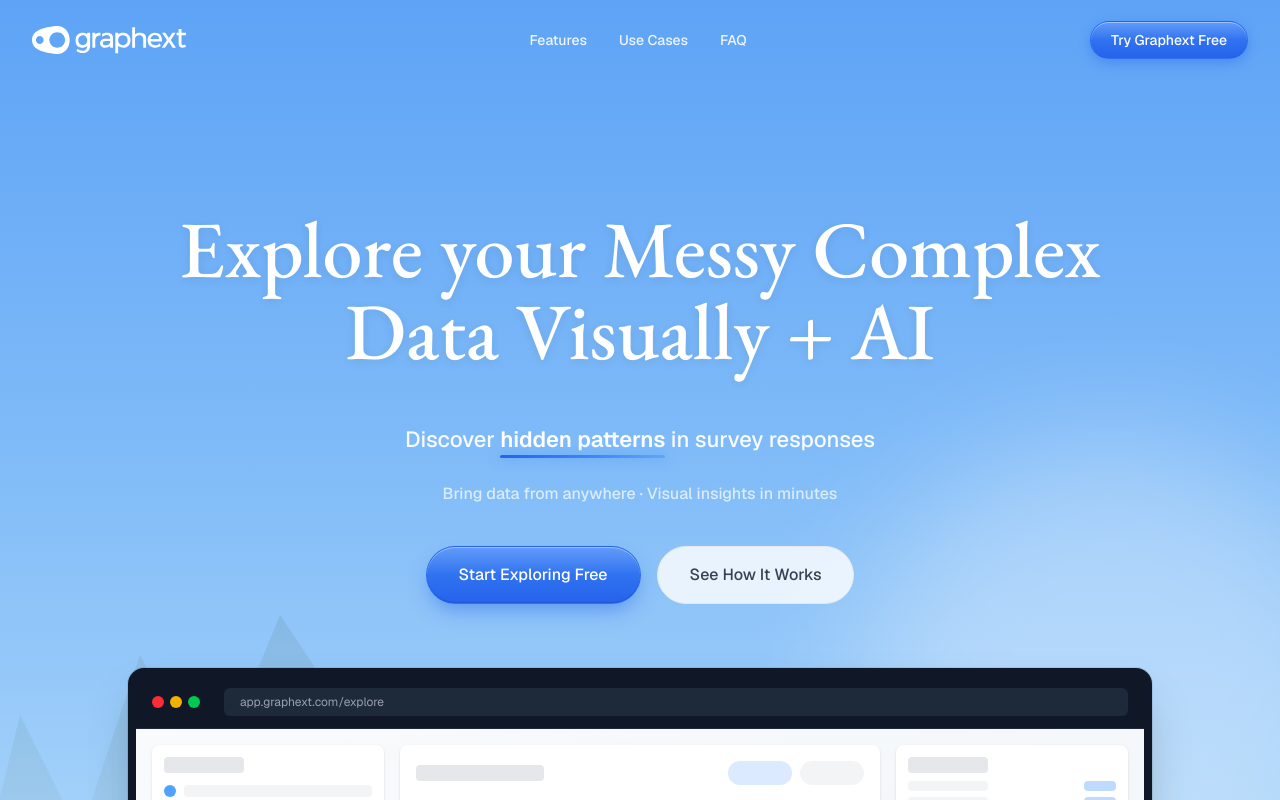
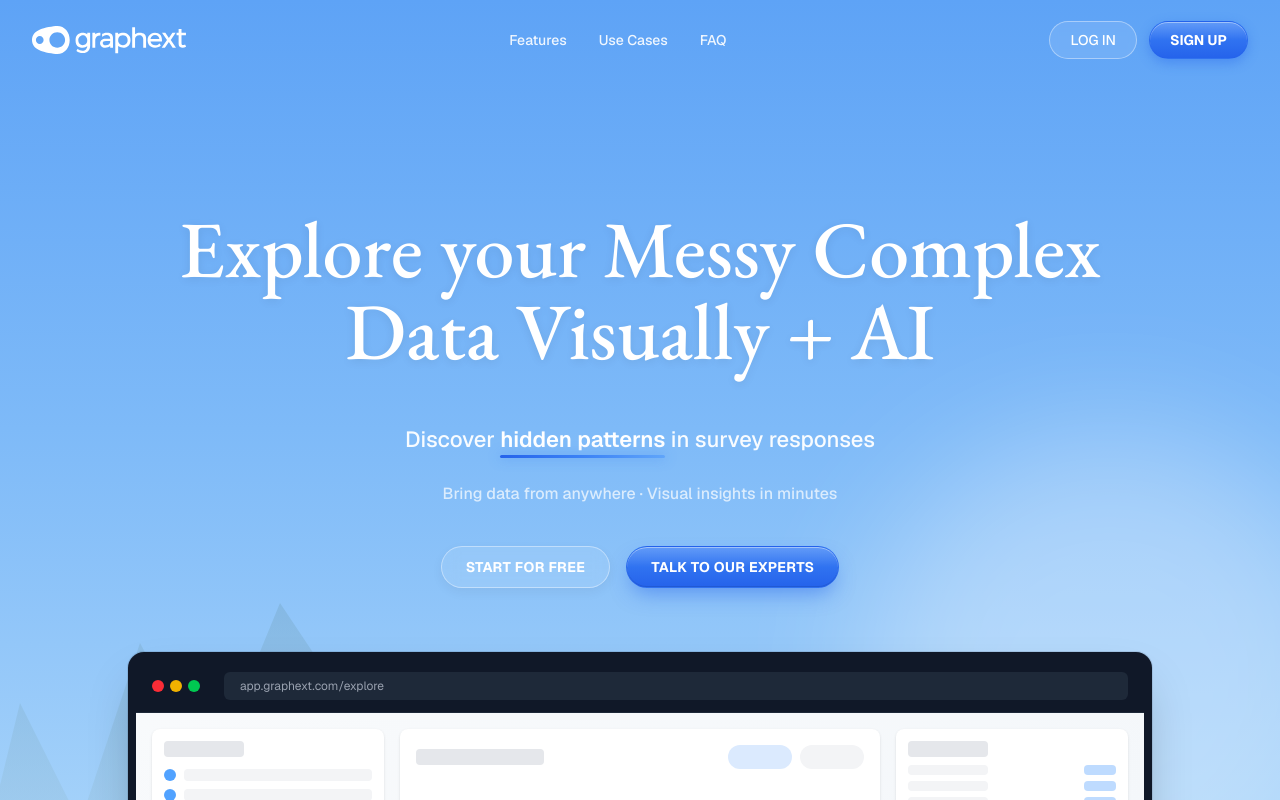
Before and after one commit to graphext/graphext-landing-data-exploration, a Next.js app: page / in a window 1280 px wide. Shown: the top 800 px of the page. Built offline with nearby package versions, Linux system fonts and the light colour scheme.

Commit message:
Update authentication links to accounts.graphext.com
- Updated LOG IN links to https://accounts.graphext.com/users/sign_in
- Updated SIGN UP and START FOR FREE links to https://accounts.graphext.com/users/sign_up

```diff
--- a/src/components/FinalCTA.tsx
+++ b/src/components/FinalCTA.tsx
@@ -12,7 +12,7 @@
         {/* CTA button - Glossy style like Cluely */}
         <div className="mt-10">
           <a
-            href="https://app.graphext.com/signup"
+            href="https://accounts.graphext.com/users/sign_up"
             className="group relative inline-flex items-center justify-center overflow-hidden rounded-full px-8 py-4 text-base font-medium text-white transition-all duration-300 hover:-translate-y-0.5 hover:shadow-2xl"
             style={{
               background: 'linear-gradient(180deg, #3b82f6 0%, #2563eb 100%)',
--- a/src/components/Header.tsx
+++ b/src/components/Header.tsx
@@ -66,11 +66,24 @@
             </a>
           </nav>
 
-          {/* CTA Button - Glossy style */}
-          <div className="hidden md:block">
+          {/* Desktop Auth Buttons - Glossy style like Cluely */}
+          <div className="hidden items-center gap-3 md:flex">
             <a
-              href="#cta"
-              className="group relative inline-flex items-center justify-center overflow-hidden rounded-full px-5 py-2 text-sm font-medium text-white transition-all duration-300 hover:-translate-y-0.5"
+              href="https://accounts.graphext.com/users/sign_in"
+              className={`group relative inline-flex items-center justify-center overflow-hidden rounded-full px-5 py-2 text-sm font-medium transition-all duration-300 hover:-translate-y-0.5 ${
+                isScrolled ? 'text-blue-600' : 'text-white'
+              }`}
+              style={{
+                border: `1px solid ${isScrolled ? 'rgba(59, 130, 246, 0.5)' : 'rgba(255, 255, 255, 0.4)'}`,
+                background: isScrolled ? 'transparent' : 'rgba(255, 255, 255, 0.1)',
+                backdropFilter: 'blur(4px)'
+              }}
+            >
+              <span className="relative">LOG IN</span>
+            </a>
+            <a
+              href="https://accounts.graphext.com/users/sign_up"
+              className="group relative inline-flex items-center justify-center overflow-hidden rounded-full px-5 py-2 text-sm font-bold text-white transition-all duration-300 hover:-translate-y-0.5"
               style={{
                 background: 'linear-gradient(180deg, #3b82f6 0%, #2563eb 100%)',
                 boxShadow: '0 4px 12px rgba(37, 99, 235, 0.4), inset 0 1px 0 rgba(255, 255, 255, 0.4)',
@@ -83,7 +96,7 @@
                   background: 'linear-gradient(180deg, rgba(255,255,255,0.2) 0%, rgba(255,255,255,0) 50%, transparent 100%)',
                 }}
               />
-              <span className="relative">Try Graphext Free</span>
+              <span className="relative">SIGN UP</span>
             </a>
           </div>
 
@@ -130,11 +143,19 @@
               >
                 FAQ
               </a>
+              <div className="flex flex-col gap-3">
                 <a
-                href="#cta"
-                className="relative inline-flex items-center justify-center overflow-hidden rounded-full px-5 py-2.5 text-sm font-medium text-white"
+                  href="https://accounts.graphext.com/users/sign_in"
+                  className="flex items-center justify-center rounded-full border border-gray-200 px-5 py-2.5 text-sm font-medium text-gray-600 transition-colors hover:text-gray-900"
+                  onClick={() => setIsMobileMenuOpen(false)}
+                >
+                  LOG IN
+                </a>
+                <a
+                  href="https://accounts.graphext.com/users/sign_up"
+                  className="relative inline-flex items-center justify-center overflow-hidden rounded-full px-5 py-2.5 text-sm font-bold text-white"
                   style={{
-                  background: 'linear-gradient(180deg, #60a5fa 0%, #3b82f6 50%, #2563eb 100%)',
+                    background: 'linear-gradient(180deg, #3b82f6 0%, #2563eb 100%)',
                     boxShadow: '0 4px 15px rgba(59, 130, 246, 0.35), inset 0 1px 0 rgba(255, 255, 255, 0.3)',
                   }}
                   onClick={() => setIsMobileMenuOpen(false)}
@@ -145,8 +166,9 @@
                       background: 'linear-gradient(180deg, rgba(255,255,255,0.25) 0%, rgba(255,255,255,0.1) 50%, transparent 50%, transparent 100%)',
                     }}
                   />
-                <span className="relative">Try Graphext Free</span>
+                  <span className="relative">SIGN UP</span>
                 </a>
+              </div>
             </nav>
           </div>
         )}
--- a/src/components/Hero.tsx
+++ b/src/components/Hero.tsx
@@ -131,34 +131,39 @@
             </p>
           </div>
 
-          {/* CTA Buttons */}
+          {/* CTA Buttons - Styled like Cluely */}
           <div className="mt-10 flex flex-col items-center justify-center gap-4 sm:flex-row">
-            {/* Glossy button like Cluely */}
+            {/* Outline button */}
             <a
-              href="#cta"
-              className="group relative inline-flex items-center justify-center overflow-hidden rounded-full px-8 py-4 text-base font-medium text-white transition-all duration-300 hover:-translate-y-0.5 hover:shadow-2xl"
+              href="https://accounts.graphext.com/users/sign_up"
+              className="group relative inline-flex items-center justify-center overflow-hidden rounded-full px-6 py-2.5 text-sm font-bold text-white transition-all duration-300 hover:-translate-y-0.5"
+              style={{
+                border: '1px solid rgba(255, 255, 255, 0.4)',
+                background: 'rgba(255, 255, 255, 0.1)',
+                backdropFilter: 'blur(8px)',
+                boxShadow: '0 4px 12px rgba(0, 0, 0, 0.05)'
+              }}
+            >
+              <span className="relative tracking-wide">START FOR FREE</span>
+            </a>
+
+            {/* Glossy primary button */}
+            <a
+              href="https://graphext.com/book-a-demo"
+              className="group relative inline-flex items-center justify-center overflow-hidden rounded-full px-6 py-2.5 text-sm font-bold text-white transition-all duration-300 hover:-translate-y-0.5 hover:shadow-2xl"
               style={{
                 background: 'linear-gradient(180deg, #3b82f6 0%, #2563eb 100%)',
                 boxShadow: '0 10px 20px -5px rgba(37, 99, 235, 0.5), inset 0 1px 0 rgba(255, 255, 255, 0.4), inset 0 -1px 0 rgba(0, 0, 0, 0.1)',
                 border: '1px solid rgba(37, 99, 235, 0.5)'
               }}
             >
-              {/* Glossy shine overlay - slightly adjusted */}
               <span
                 className="absolute inset-0 rounded-full"
                 style={{
                   background: 'linear-gradient(180deg, rgba(255,255,255,0.2) 0%, rgba(255,255,255,0) 50%, transparent 100%)',
                 }}
               />
-              <span className="relative flex items-center gap-2">
-                Start Exploring Free
-              </span>
-            </a>
-            <a
-              href="#features"
-              className="inline-flex items-center justify-center rounded-full border border-gray-200 bg-white/80 backdrop-blur-sm px-8 py-4 text-base font-medium text-gray-700 transition-all hover:border-gray-300 hover:bg-white"
-            >
-              See How It Works
+              <span className="relative tracking-wide">TALK TO OUR EXPERTS</span>
             </a>
           </div>
         </div>
```
Lines whose indentation alone changed are shown as unchanged.
